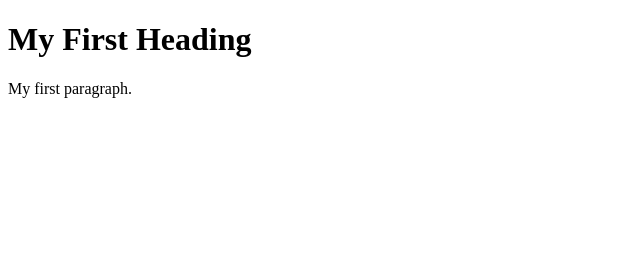
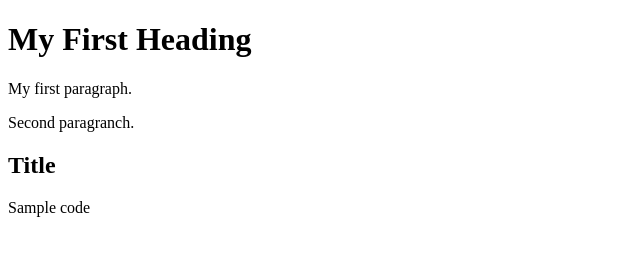
Before and after one commit to KaurJasnoor/Assignment-Git, a plain HTML site: page index.html in a window 1280 px wide. Shown: the whole page, without its empty margins (0-640 px from the left). Drawn offline with Linux system fonts and the light colour scheme.

Commit message:
add paragraph and heading to this file

```diff
--- a/index.html
+++ b/index.html
@@ -5,6 +5,10 @@
 <h1>My First Heading</h1>
 
 <p>My first paragraph.</p>
+<p>Second paragranch. </p>
+
+<h2>Title </h2>
+<p>Sample code</p>
 
 </body>
 </html>
```
